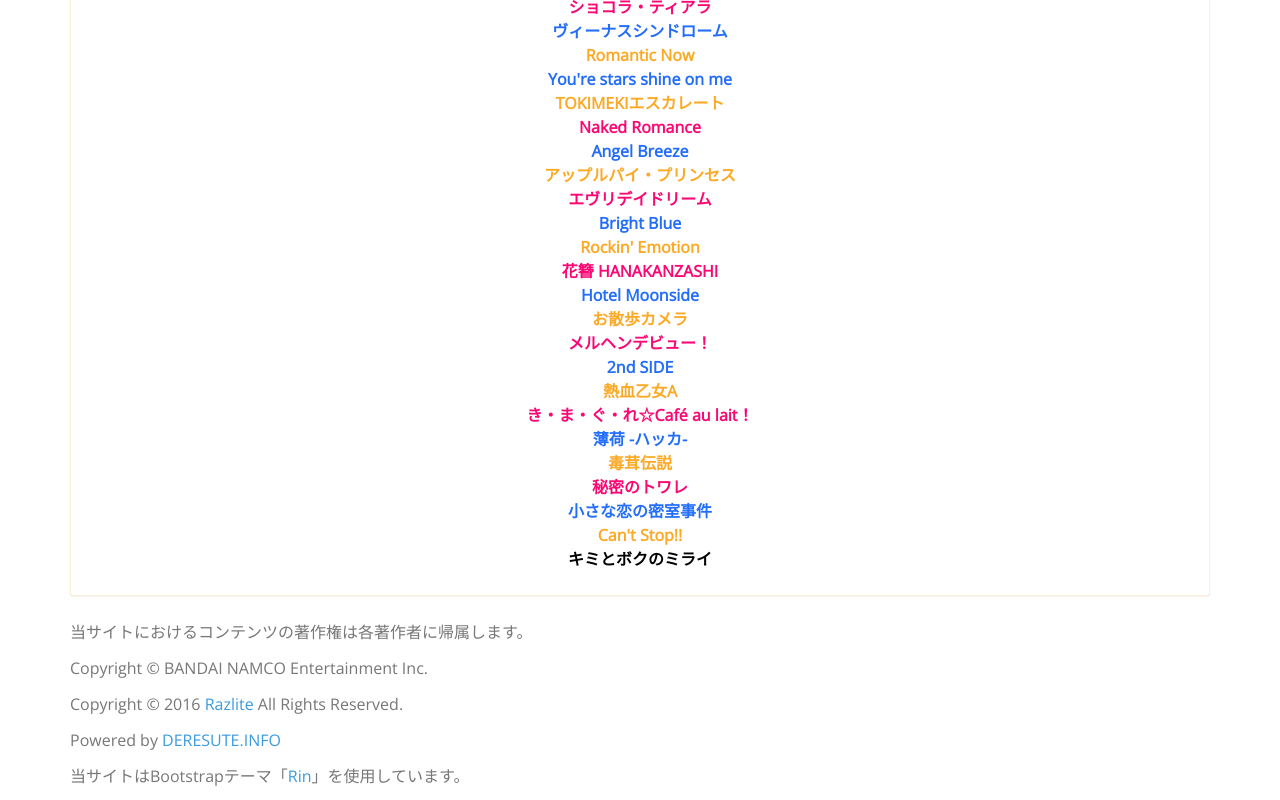
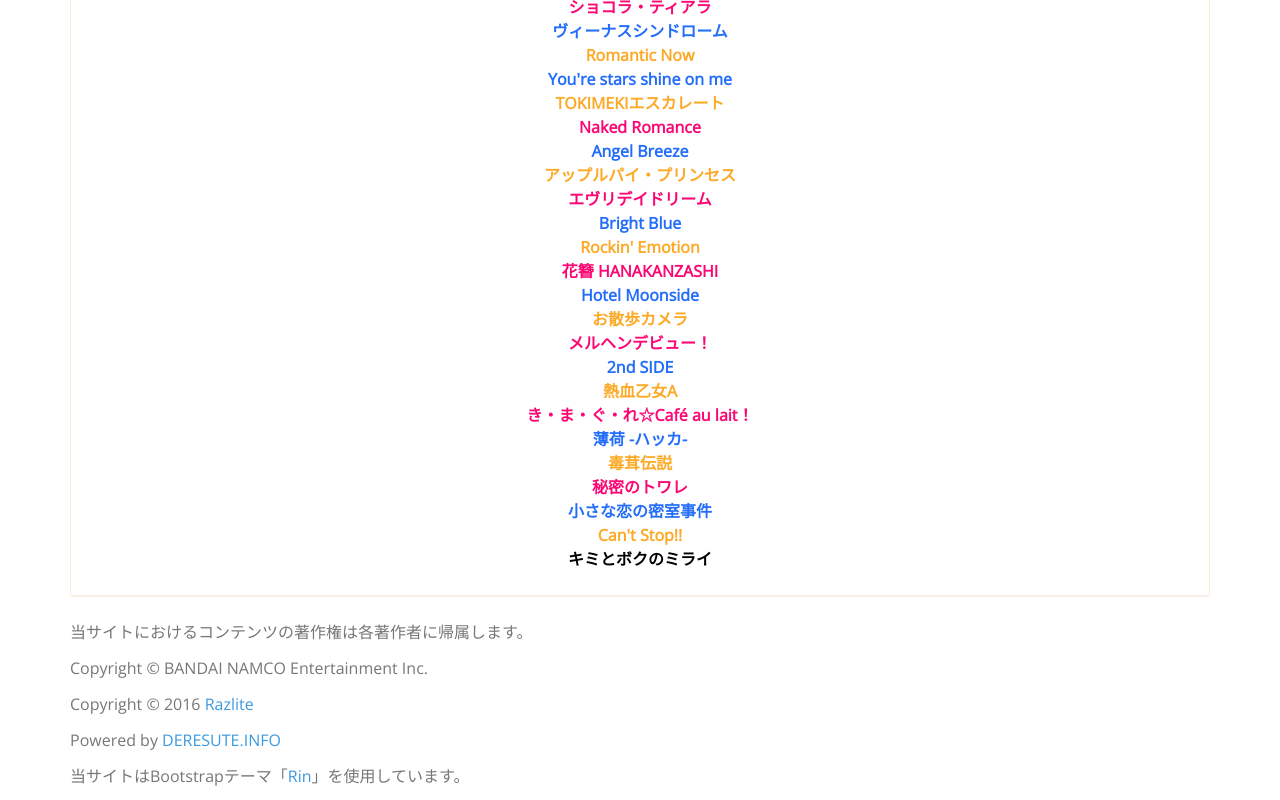
Before and after one commit to razlite/Starlight-Selector, a plain HTML site: page index.html in a window 1280 px wide. Shown: the part 2139-2939 px from the top of the page. Drawn offline with nearby package versions, Linux system fonts and the light colour scheme.

Commit message:
著作権表記の修正
"All Rights Reserved." はいらないらしい。というかいらない。

```diff
--- a/index.html
+++ b/index.html
@@ -171,7 +171,7 @@
 		<div class="container">
 			<p class="text-muted">当サイトにおけるコンテンツの著作権は各著作者に帰属します。<p>
     		<p class="text-muted">Copyright © BANDAI NAMCO Entertainment Inc. </p>
-    		<p class="text-muted">Copyright © 2016 <a href="https://github.com/razlite">Razlite</a> All Rights Reserved. </p>
+    		<p class="text-muted">Copyright © 2016 <a href="https://github.com/razlite">Razlite</a></p>
 			<p class="text-muted">Powered by <a href="https://deresute.info/">DERESUTE.INFO</a>
     		<p class="text-muted">当サイトはBootstrapテーマ「<a href="https://rinhoshizo.la/">Rin</a>」を使用しています。</p>
   		</div>
```
